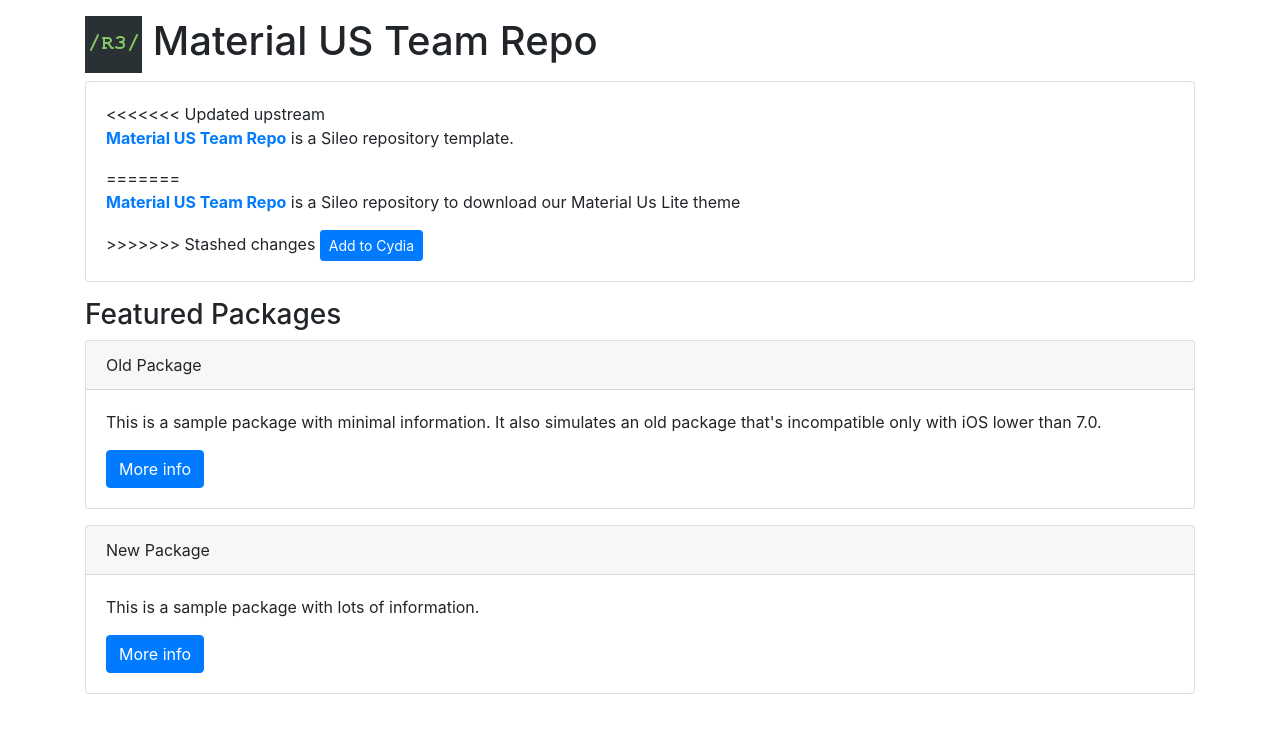
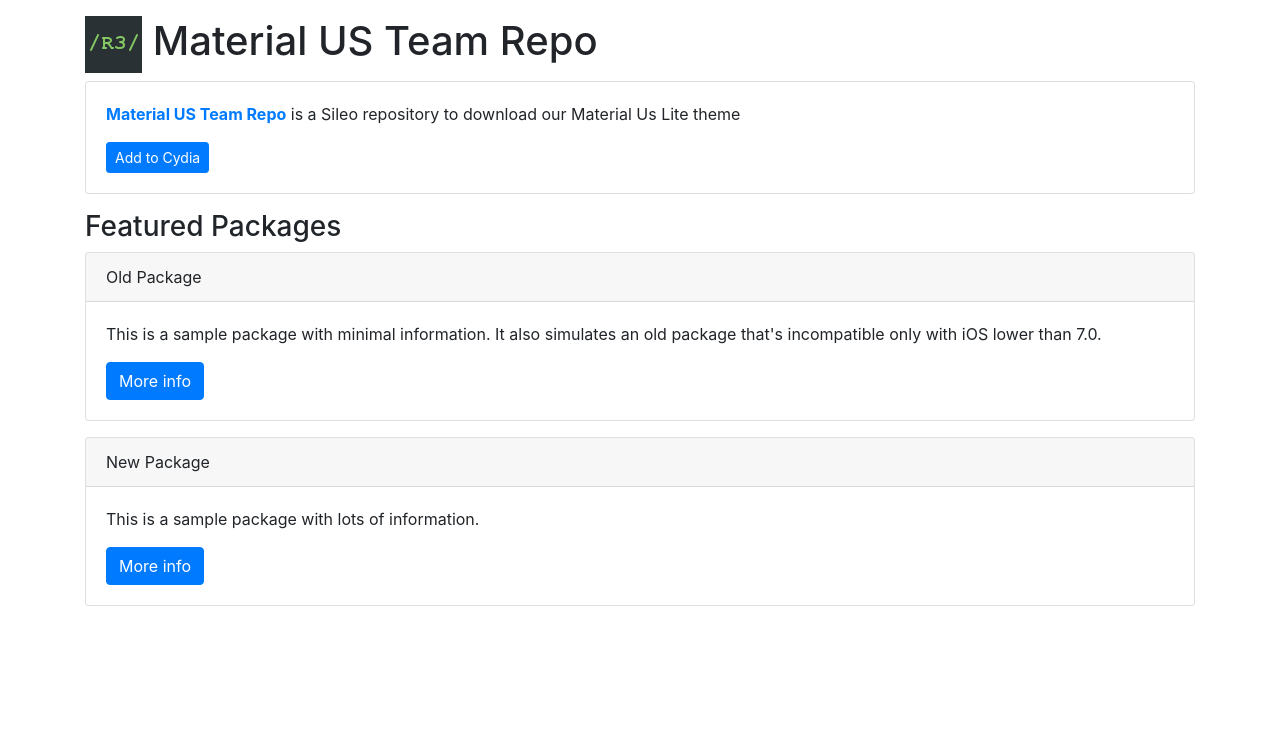
Before and after one commit to MaterialUS/MaterialUSProject, a plain HTML site: page index.html in a window 1280 px wide. Drawn offline with nearby package versions, Linux system fonts and the light colour scheme.

Commit message:
Update index.html

```diff
--- a/index.html
+++ b/index.html
@@ -17,11 +17,7 @@
 <div class="container">
 	<div class="card">
 		<div class="card-body">
-<<<<<<< Updated upstream
-			<p><span class="text-primary"><b>Material US Team Repo</span></b> is a Sileo repository template.</p>
-=======
 			<p><span class="text-primary"><b>Material US Team Repo</span></b> is a Sileo repository to download our Material Us Lite theme</p>
->>>>>>> Stashed changes
 			<a class="btn btn-sm btn-primary" href="cydia://url/https://cydia.saurik.com/api/share#?source=https://supermamon.github.io/Reposi3/">Add to Cydia</a>
 		</div>
 	</div>
```
